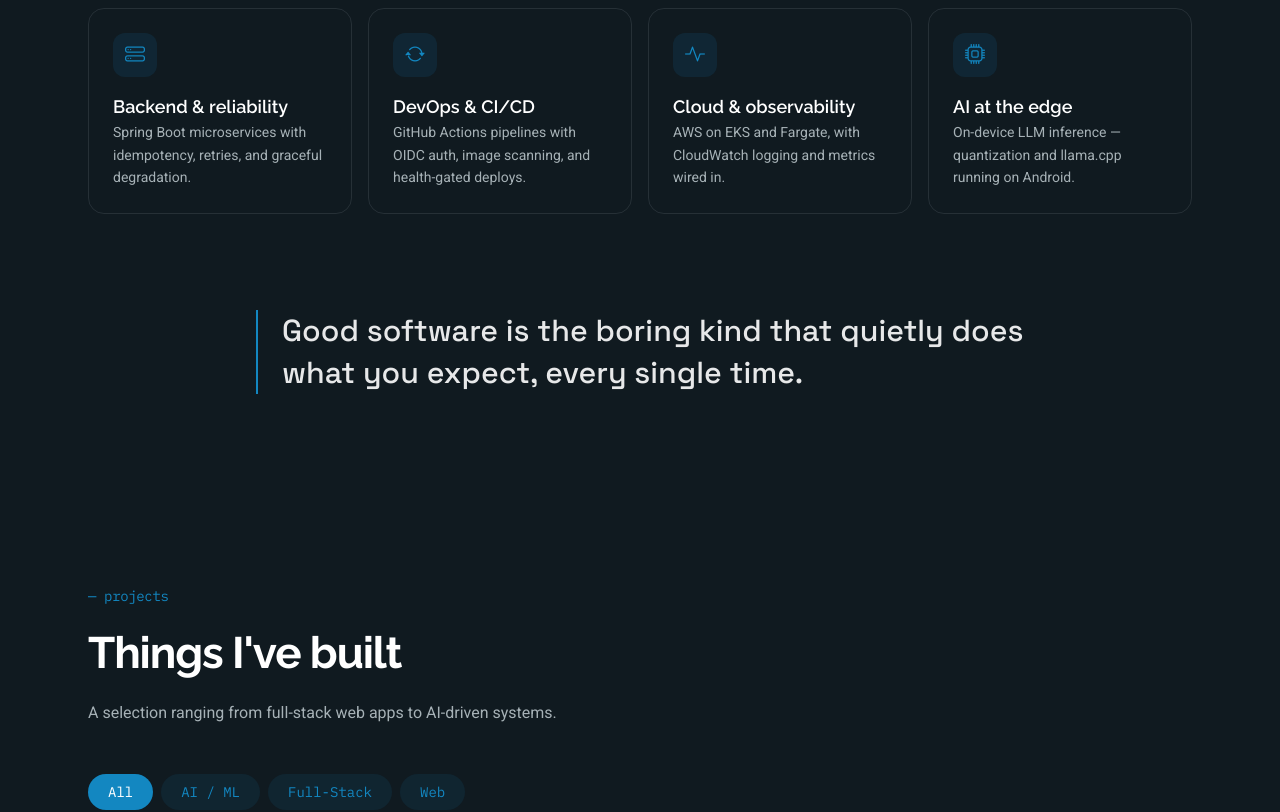
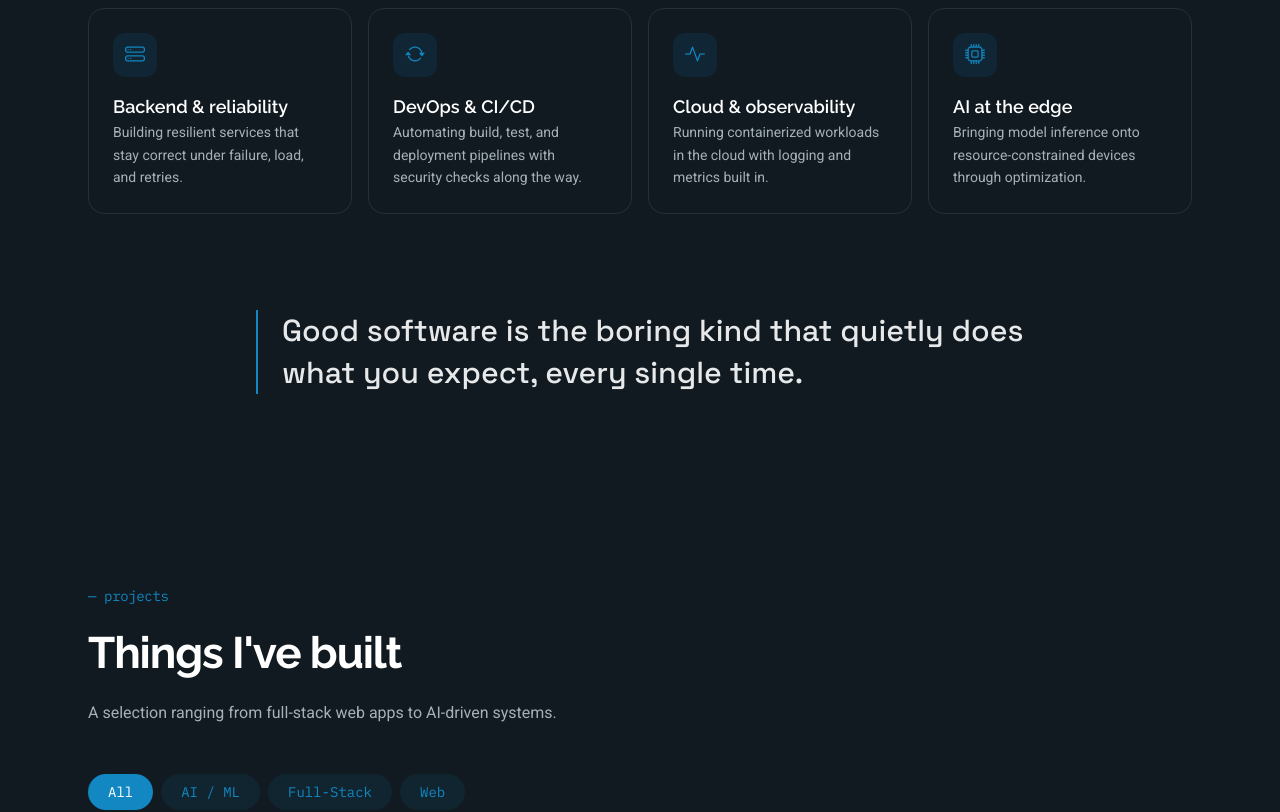
Before and after one commit to nethunirajapakse/nethuni-rajapakse-portfolio, a Next.js app: page / in a window 1280 px wide. Shown: the part 1580-2392 px from the top of the page. Built offline with nearby package versions, Linux system fonts and the light colour scheme.

Commit message:
change content

```diff
--- a/app/components/About.tsx
+++ b/app/components/About.tsx
@@ -2,33 +2,27 @@
 
 import { useInView } from "../hooks/useInView";
 
-/**
- * NOTE: I rewrote the four skill cards to match the "reliability engineer"
- * positioning — they now describe what you can actually defend in an interview
- * (grounded in CloudMart, Rostra, Interlekt) instead of generic buzzwords.
- * The intro paragraph is likewise rebalanced to lead with systems, then AI.
- * Swap any wording you'd rather keep from the original.
- */
+
 const skills = [
   {
     icon: "bi-hdd-stack",
     title: "Backend & reliability",
-    desc: "Spring Boot microservices with idempotency, retries, and graceful degradation.",
+    desc: "Building resilient services that stay correct under failure, load, and retries.",
   },
   {
     icon: "bi-arrow-repeat",
     title: "DevOps & CI/CD",
-    desc: "GitHub Actions pipelines with OIDC auth, image scanning, and health-gated deploys.",
+    desc: "Automating build, test, and deployment pipelines with security checks along the way.",
   },
   {
     icon: "bi-activity",
     title: "Cloud & observability",
-    desc: "AWS on EKS and Fargate, with CloudWatch logging and metrics wired in.",
+    desc: "Running containerized workloads in the cloud with logging and metrics built in.",
   },
   {
     icon: "bi-cpu",
     title: "AI at the edge",
-    desc: "On-device LLM inference — quantization and llama.cpp running on Android.",
+    desc: "Bringing model inference onto resource-constrained devices through optimization.",
   },
 ];
 
@@ -87,7 +81,7 @@ export default function About() {
               className={`${reveal("0.15s")} font-display text-[clamp(1.4rem,2.6vw,1.9rem)] font-medium leading-snug text-heading`}
               style={{ animationDelay: "0.15s" }}
             >
-              Hi, I&apos;m <span className="text-accent">Nethuni</span> — I care
+              Hi, I&apos;m <span className="text-accent">Nethuni</span>. I care
               about software that quietly does its job under pressure.
             </h3>
 
--- a/app/components/Contact.tsx
+++ b/app/components/Contact.tsx
@@ -55,7 +55,7 @@ export default function Contact() {
 
   const contactItems = [
     { icon: "bi-geo-alt", label: "Location", value: "Colombo, Sri Lanka" },
-    { icon: "bi-envelope", label: "Email", value: "nethunirajapakse@gmail.com" },
+    // { icon: "bi-envelope", label: "Email", value: "nethunirajapakse@gmail.com" },
     {
       icon: "bi-linkedin",
       label: "LinkedIn",
```
